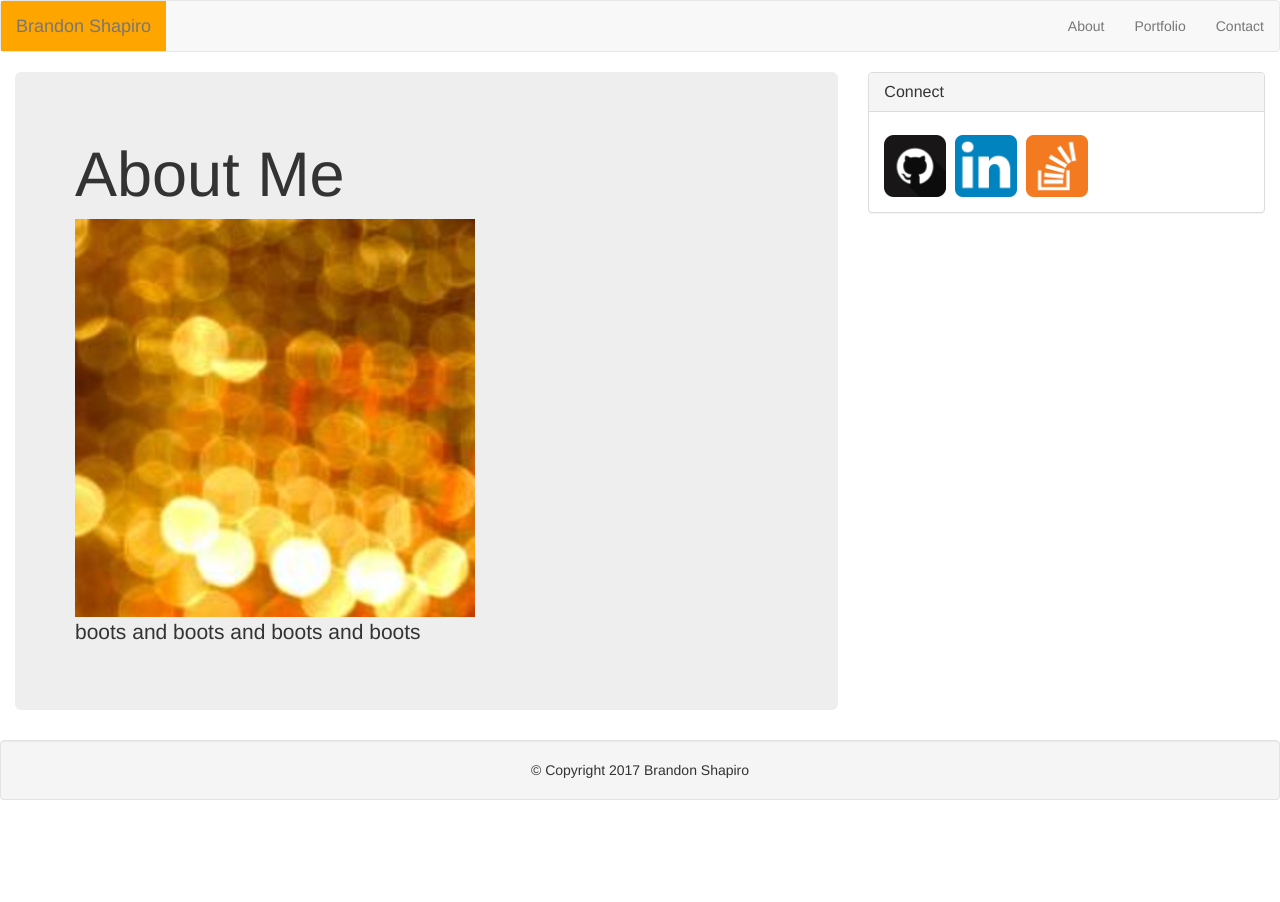
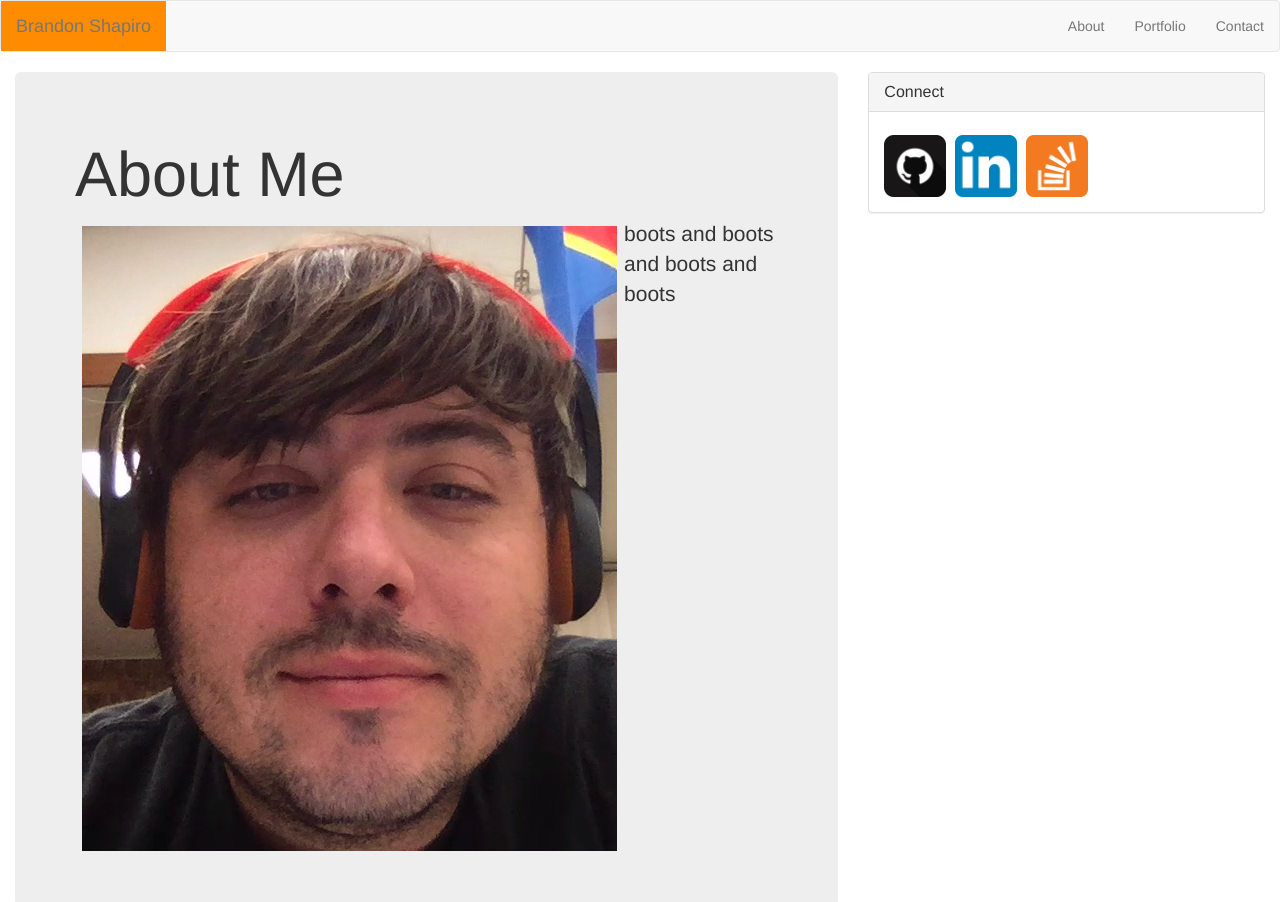
Before and after one commit to shapyro/Bootstrap-Portfolio, a plain HTML site: page index.html in a window 1280 px wide. Shown: the top 902 px of the page. Before the commit the page ends 820 px from the top, so only its background shows below. Drawn offline with nearby package versions, Linux system fonts and the light colour scheme.

Commit message:
added pic

```diff
--- a/bootstrap.css
+++ b/bootstrap.css
@@ -1,9 +1,15 @@
 .navbar-brand {
-  background: orange;
+  background: darkorange;
 }
-p {
+
+.jumbotron {
   overflow: auto;
 }
+#me {
+  float: left;
+  margin: 1%;
+}
+
 .social {
   width: 62px;
   height: 62px;
--- a/index.html
+++ b/index.html
@@ -41,7 +41,7 @@
           <div class="col-md-8">
             <div class="jumbotron">
               <h1>About Me</h1>
-              <img id="shimmer" src="images/shimmer.png">
+              <img id="me" src="images/me.png">
               <!--p><a class="btn btn-primary btn-lg" href="#" role="button">Learn more</a></p-->
               <p>boots and boots and boots and boots</p>
             </div>
```
Also changed, not shown: images/me.jpeg (added), images/me.png (added).
